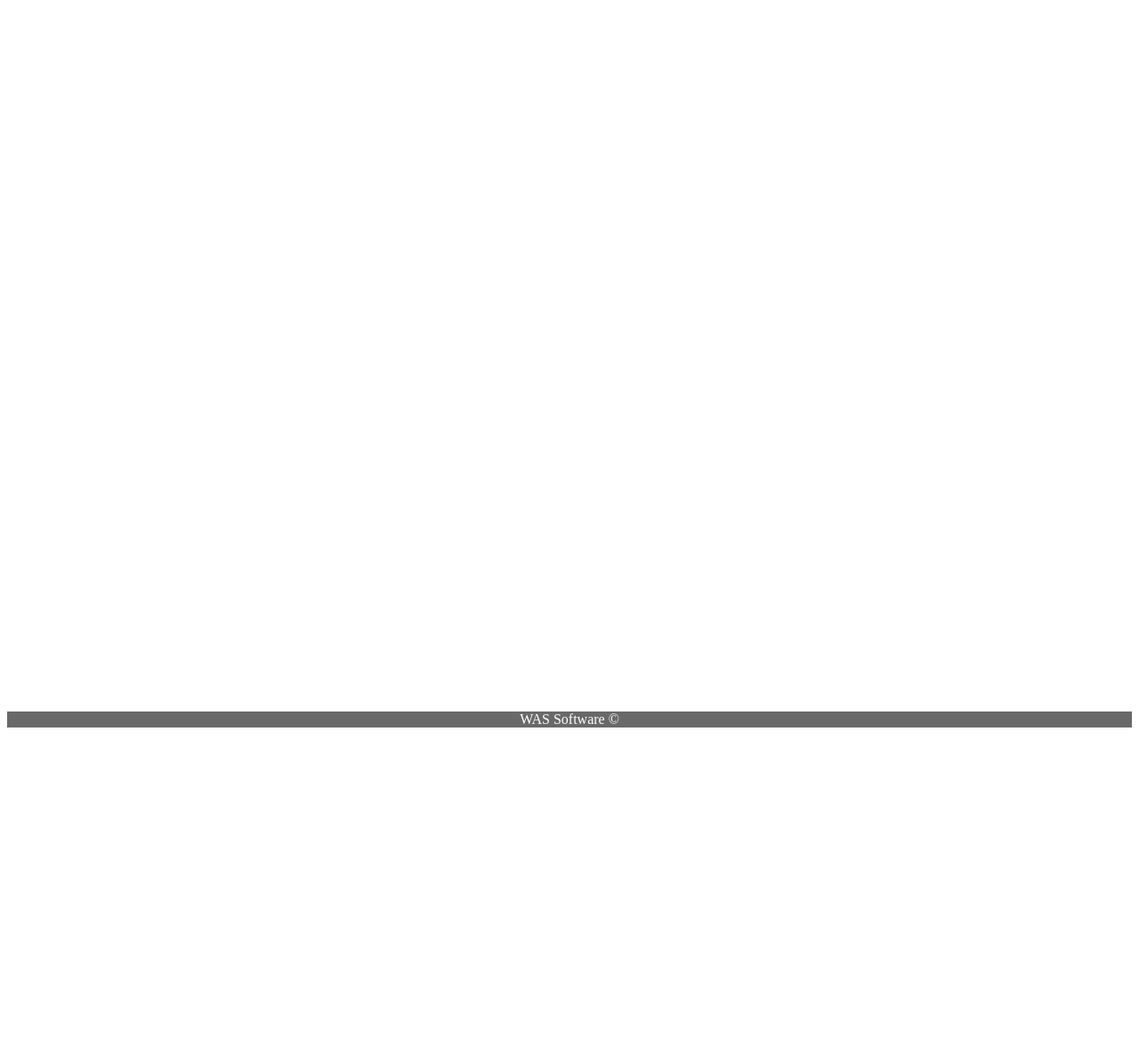
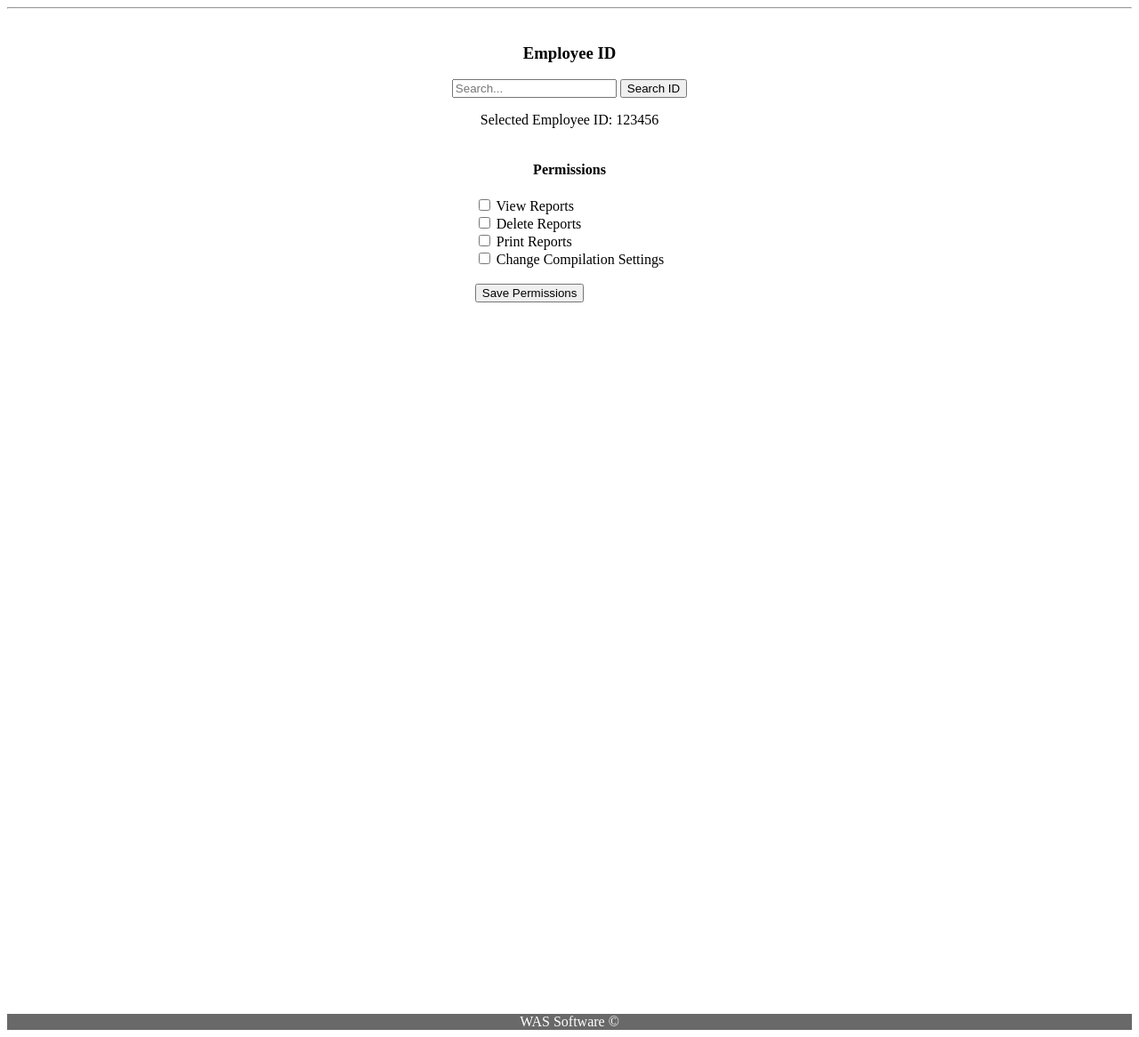
Before and after one commit to aolson078/biokit, a Flask app: page /admin/ in a window 1280 px wide. Shown: the part 190-1356 px from the top of the page at 89% size. Before the commit the page ends 1008 px from the top, so only its background shows below. Run offline with Flask 3, Linux system fonts and the light colour scheme.

Commit message:
updated admin page, clear separation between parts of the page

```diff
--- a/static/styles/styles.css
+++ b/static/styles/styles.css
@@ -57,3 +57,24 @@ footer {
     display: none;
     margin-left: 20px;
 }
+
+/*Admin styling*/
+.admin-page{
+    display: flex;
+    justify-content: center;
+    align-items: center;
+    width: auto;
+    height: auto;
+    margin-top: 10px;
+    flex-flow: column;
+}
+
+.employee-search{
+    display: flex;
+    justify-content: center;
+    align-items: center;
+    width: auto;
+    height: auto;
+    margin-top: 10px;
+    flex-flow: column;
+}
--- a/templates/admin.html
+++ b/templates/admin.html
@@ -5,10 +5,12 @@
     <meta charset="utf-8">
     <title>admin</title>
     <link rel="stylesheet" href="../static/styles/styles.css">
+    <script src="../static/scripts/scripts.js" defer></script>
 </head>
 
 <body>
     <header>
+
         <div class="navbar-container">
             <div class="navbar">
                 <a href="index.html">Home</a>
@@ -29,6 +31,45 @@
         </div>
     </header>
 
+    <hr>
+
+    <main>
+        <section class="admin-page">
+            <div class="employee-search">
+                <h3>Employee ID</h3>
+                <form id="search-emp">
+                    <input type="text" id="query" name="q" placeholder="Search...">
+                    <button>Search ID</button>
+                </form>
+            </div>
+            <p>
+                Selected Employee ID: <span class="employee-id">123456</span>
+            </p>
+
+            <h4>Permissions</h4>
+            <form action="/permission" action="/update-permissions" method="post">
+                <label>
+                    <input type="checkbox" name="viewReports"> View Reports
+                </label>
+                <br>
+                <label>
+                    <input type="checkbox" name="deleteReports"> Delete Reports
+                </label>
+                <br>
+                <label>
+                    <input type="checkbox" name="printReports"> Print Reports
+                </label>
+                <br>
+                <label>
+                    <input type="checkbox" name="changeSettings"> Change Compilation Settings
+                </label>
+                <br>
+                <br>
+                <button type="submit">Save Permissions</button>
+            </form>
+        </section>
+    </main>
+
     <footer>
         WAS Software &copy;
     </footer>
--- a/templates/index.html
+++ b/templates/index.html
@@ -29,6 +29,8 @@
         </div>
     </header>
 
+    <hr>
+
     <footer>
         WAS Software &copy;
     </footer>
--- a/templates/login.html
+++ b/templates/login.html
@@ -29,6 +29,8 @@
         </div>
     </header>
 
+    <hr>
+
     <div class="container">
         <h2>Login</h2>
         <form action="/login" method="post">
--- a/templates/manager.html
+++ b/templates/manager.html
@@ -29,6 +29,8 @@
             <h1>BioKit</h1>
         </div>
     </header>
+
+    <hr>
 
     <div class="flex-container">
         <form action="/search" method="GET">
--- a/templates/register.html
+++ b/templates/register.html
@@ -6,6 +6,7 @@
     <title>register</title>
     <link rel="stylesheet" href="../static/styles/styles.css">
 </head>
+
 <body>
     <header>
         <div class="navbar-container">
@@ -17,6 +18,7 @@
                 <a href="admin.html">Admin</a>
             </div>
         </div>
+
         <div class="flex-container">
             <!-- https://www.umassmed.edu/globalassets/morningside-graduate-school-of-biomedical-sciences/images/academics/cancer-bio-header.jpg -->
             <img src="../static/images/cells0.jpg" alt="BioHeader0">
@@ -28,6 +30,7 @@
         </div>
     </header>
 
+    <hr>
 
     <div class="container">
         <h2>Registration</h2>
@@ -42,4 +45,5 @@
         </form>
     </div>
 </body>
+
 </html>
```
Lines whose indentation alone changed are shown as unchanged.
